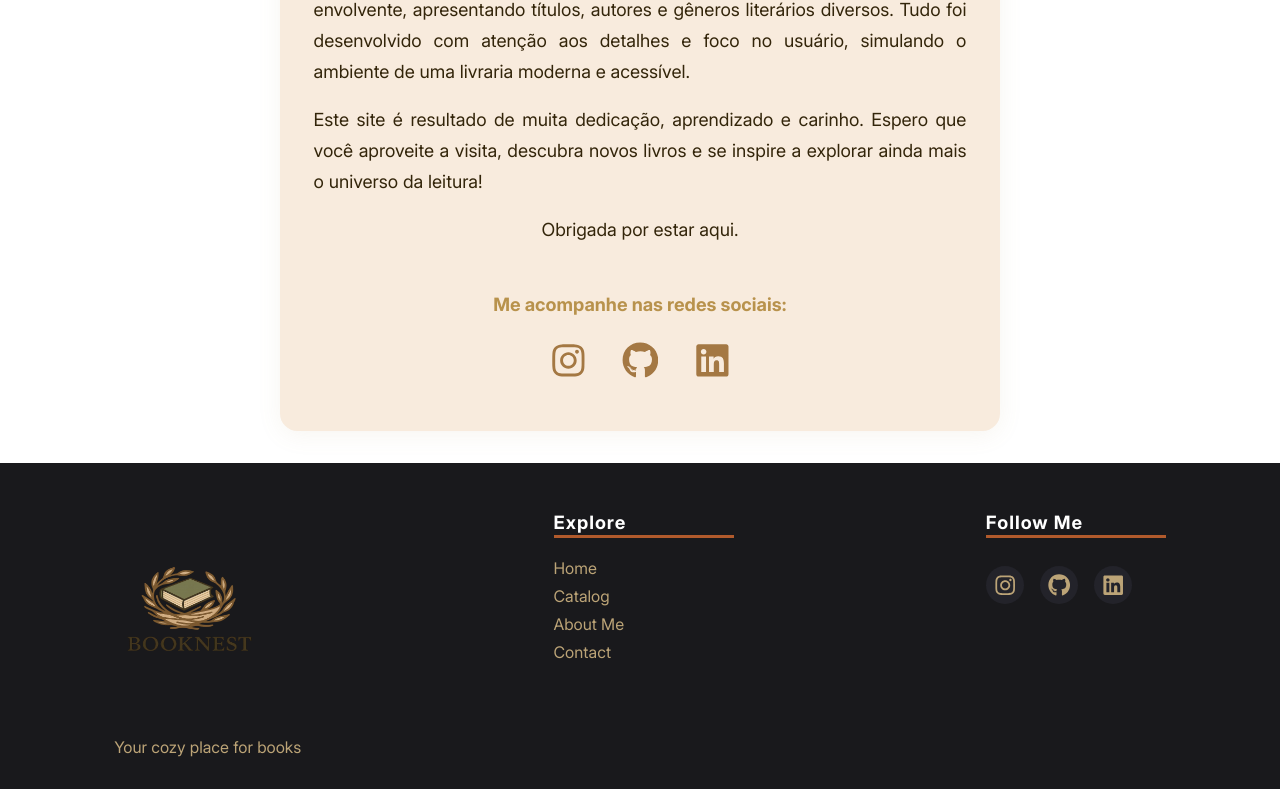
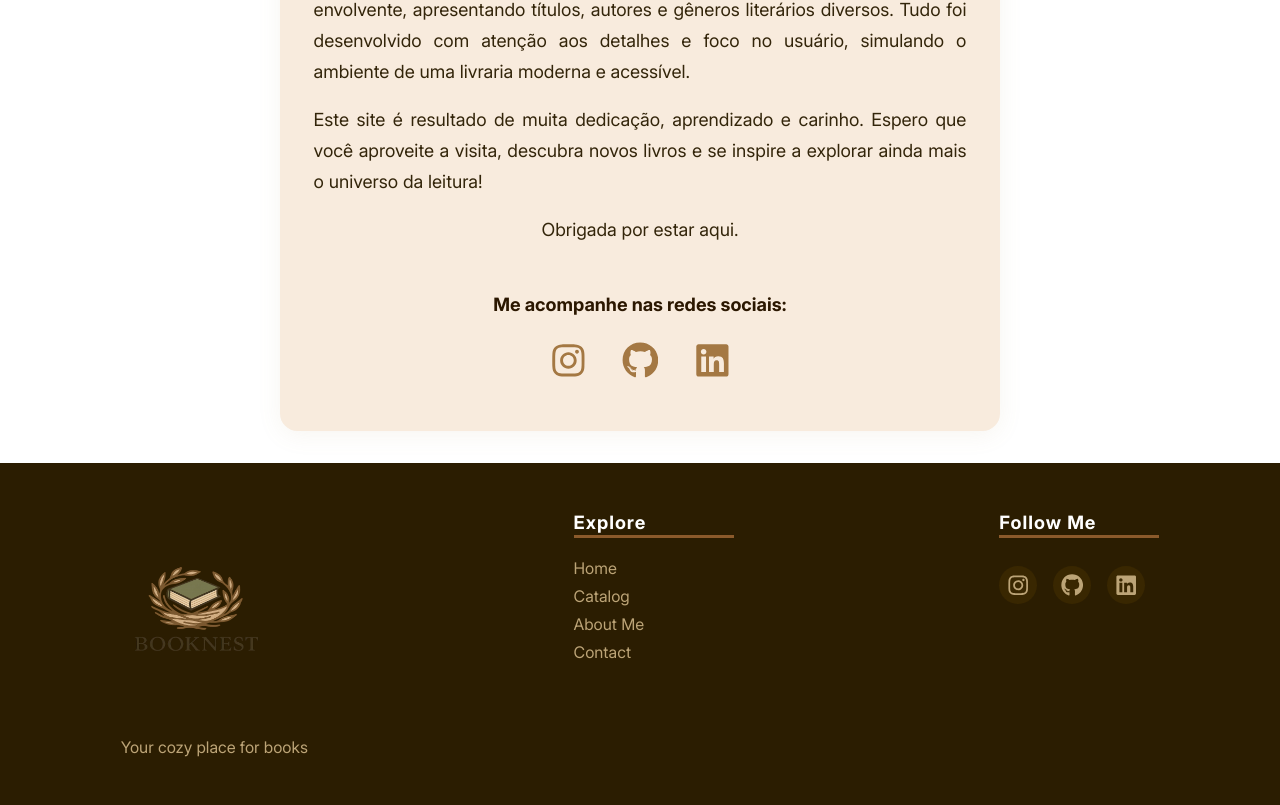
Before and after one commit to isab5/BookNest, a Next.js app: page /aboutme in a window 1280 px wide. Shown: the part 939-1744 px from the top of the page. Built offline with nearby package versions, Linux system fonts and the light colour scheme.

Commit message:
refactor: Footer adjustments

```diff
--- a/src/app/aboutme/aboutme.module.css
+++ b/src/app/aboutme/aboutme.module.css
@@ -52,7 +52,7 @@
 
 .sectionTitle {
     font-size: 1.15rem;
-    color: #b8924c;
+    color: #2b1700;
     font-weight: bold;
     margin-bottom: 0.6rem;
     text-align: center;
@@ -68,7 +68,7 @@
 
 .socials a {
     color: #a47843;
-    transition: color 0.2s;
+    transition: color 0.5s;
 }
 
 .socials a:hover {
--- a/src/components/Footer/Footer.jsx
+++ b/src/components/Footer/Footer.jsx
@@ -23,7 +23,7 @@ export default function Footer() {
                 <ul>
                     <li><Link href="/" className={styles.link}>Home</Link></li>
                     <li><Link href="/catalog" className={styles.link}>Catalog</Link></li>
-                    <li><Link href="/about" className={styles.link}>About Me</Link></li>
+                    <li><Link href="/aboutme" className={styles.link}>About Me</Link></li>
                     <li><Link href="/contact" className={styles.link}>Contact</Link></li>
                 </ul>
             </div>
--- a/src/components/Footer/Footer.module.css
+++ b/src/components/Footer/Footer.module.css
@@ -1,18 +1,18 @@
 .footer {
     width: 100%;
-    background: #19191c;
+    background: #2B1D01;
     color: #fff;
     display: flex;
     justify-content: space-around;
     align-items: flex-start;
-    padding: 3rem 0 2rem 0;
+    padding: 3rem 0;
     gap: 1.5rem;
     flex-wrap: wrap;
     margin-top: 2rem;
 }
 
 .section {
-    min-width: 11.25rem;
+    min-width: 10rem;
     display: flex;
     flex-direction: column;
     gap: 1.125rem;
@@ -24,13 +24,7 @@
     gap: 0.625rem;
 }
 
-.logo {
-    width: 3rem;
-    height: 3rem;
-}
-
 .brand {
-    font-family: 'Georgia', serif;
     font-size: 1.5rem;
     font-weight: 700;
     color: #e7c896;
@@ -48,7 +42,7 @@
     font-size: 1.15rem;
     font-weight: 600;
     margin-bottom: 0.125rem;
-    border-bottom: 0.1875rem solid #b15a2c;
+    border-bottom: 0.1875rem solid #8B5A2B;
     display: inline-block;
     padding-bottom: 0.125rem;
     letter-spacing: 0.0625rem;
@@ -73,7 +67,7 @@
 
 .section ul li a:hover,
 .section ul li a:focus {
-    color: #e7c896;
+    color: #fae0b6;
 }
 
 .socials {
@@ -83,7 +77,7 @@
 }
 
 .socials a {
-    background: #23232a;
+    background-color: #392701;
     border-radius: 50%;
     width: 2.375rem;
     height: 2.375rem;
@@ -96,7 +90,7 @@
 }
 
 .socials a:hover {
-    background: #b15a2c;
+    background-color: #8B5A2B;
     color: #fff;
 }
 
```
